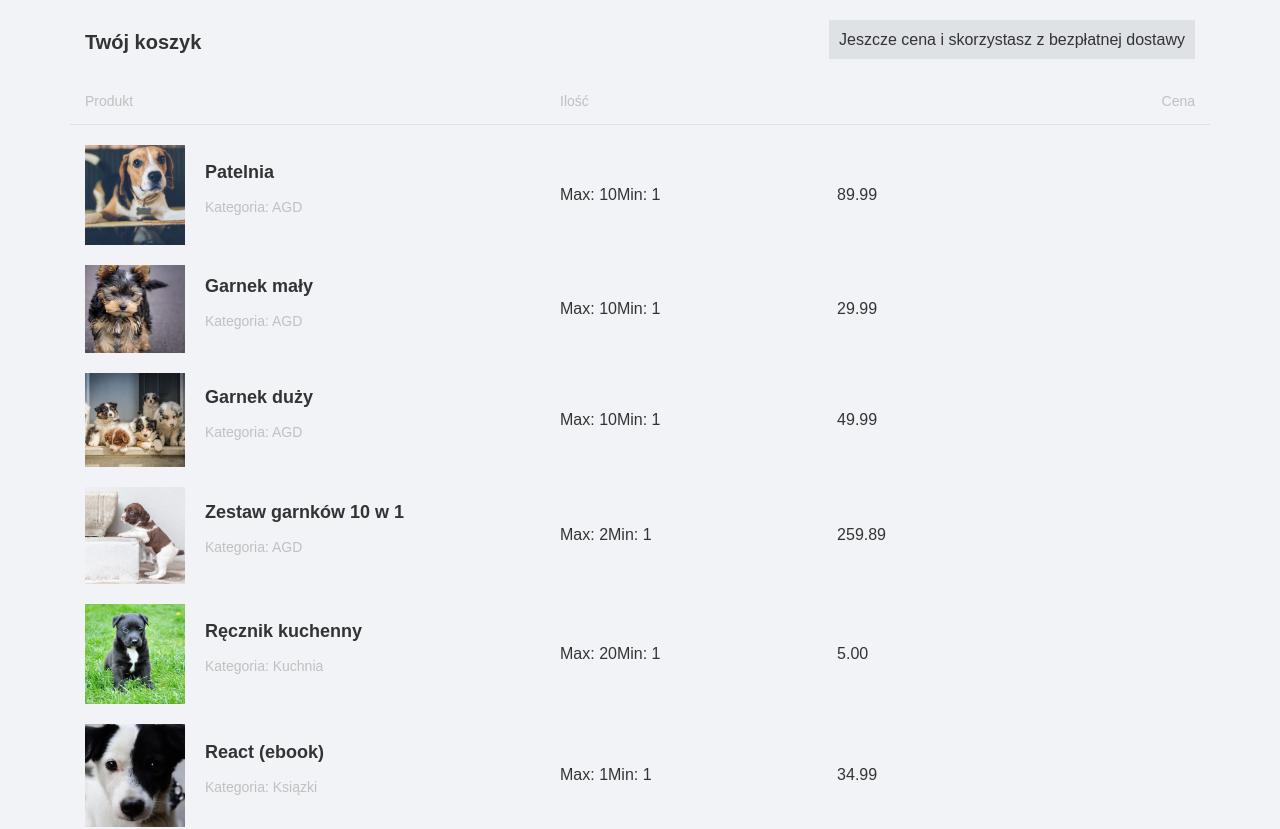
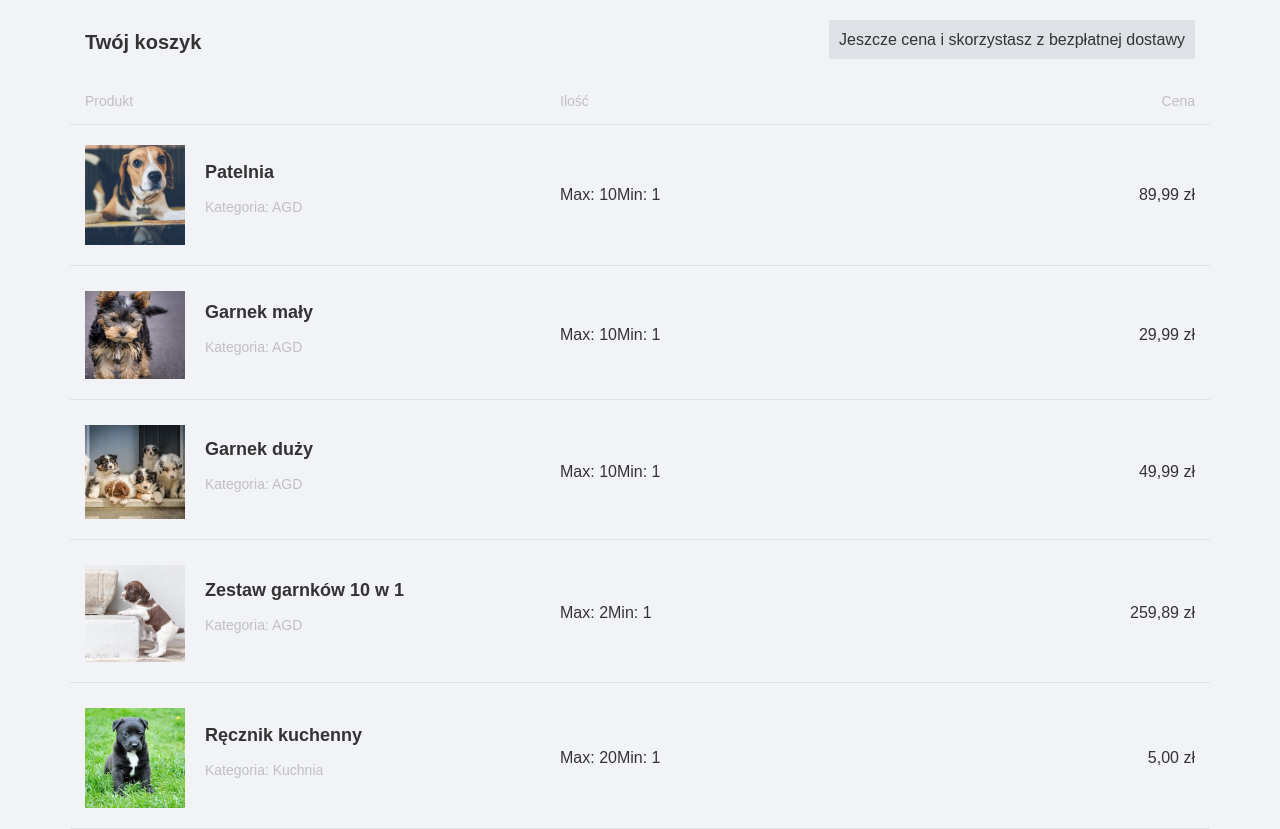
Before and after one commit to NataliaSokolowska/react-cart-widget, a React (Create React App) app: page / in a window 1280 px wide. Shown: the top 829 px of the page. Built offline with nearby package versions, Linux system fonts and the light colour scheme.

Commit message:
Styling item price section in Item component

```diff
--- a/src/components/Molecules/Item/Item.js
+++ b/src/components/Molecules/Item/Item.js
@@ -1,9 +1,18 @@
-import { ItemSection, ItemTitle, ItemInfo, ItemImage } from "./ItemStyle";
 import Paragraph from "../../Atoms/Paragraph/Paragraph";
+import { formatPrice } from "../../../helpers";
+import {
+  ItemRow,
+  ItemTitle,
+  ItemInfo,
+  ItemImage,
+  ItemPrice,
+  ItemActions,
+  ItemQuantity,
+} from "./ItemStyle";
 
 const Item = ({ items }) => {
   return items.map((item) => (
-    <ItemSection key={item.id}>
+    <ItemRow key={item.id} extra="itemSection">
       <ItemInfo>
         <ItemImage src={item.image} alt={item.name} />
         <ItemTitle>
@@ -11,16 +20,16 @@ const Item = ({ items }) => {
           <Paragraph extra="light" title={`Kategoria: ${item.category}`} />
         </ItemTitle>
       </ItemInfo>
-      <div className="col-lg-7">
-        <div className="row">
-          <div className="col-lg-5">
+      <ItemActions>
+        <ItemRow>
+          <ItemQuantity>
             Max: {item.max}
             Min: {item.min}
-          </div>
-          <div className="col-lg-7">{item.price}</div>
-        </div>
-      </div>
-    </ItemSection>
+          </ItemQuantity>
+          <ItemPrice>{formatPrice(item.price)}</ItemPrice>
+        </ItemRow>
+      </ItemActions>
+    </ItemRow>
   ));
 };
 
--- a/src/components/Molecules/Item/ItemStyle.js
+++ b/src/components/Molecules/Item/ItemStyle.js
@@ -1,10 +1,17 @@
-import styled from "styled-components";
+import styled, { css } from "styled-components";
 
-export const ItemSection = styled.div.attrs((props) => ({
+export const ItemRow = styled.div.attrs((props) => ({
   className: "row",
 }))`
-  margin-bottom: 20px;
-  align-items: center;
+  ${(props) =>
+    props &&
+    props.extra === "itemSection" &&
+    css`
+      margin-bottom: 25px;
+      padding-bottom: 20px;
+      align-items: center;
+      border-bottom: 1px solid ${({ theme }) => theme.grey};
+    `}
 `;
 
 export const ItemInfo = styled.div.attrs((props) => ({
@@ -26,3 +33,21 @@ export const ItemTitle = styled.div`
   flex-wrap: wrap;
   justify-content: flex-start;
 `;
+
+export const ItemQuantity = styled.div.attrs((props) => ({
+  className: "col-lg-6",
+}))`
+  display: flex;
+  justify-content: flex-start;
+`;
+
+export const ItemActions = styled.div.attrs((props) => ({
+  className: "col-lg-7",
+}))``;
+
+export const ItemPrice = styled.div.attrs((props) => ({
+  className: "col-lg-6",
+}))`
+  display: flex;
+  justify-content: flex-end;
+`;
```
